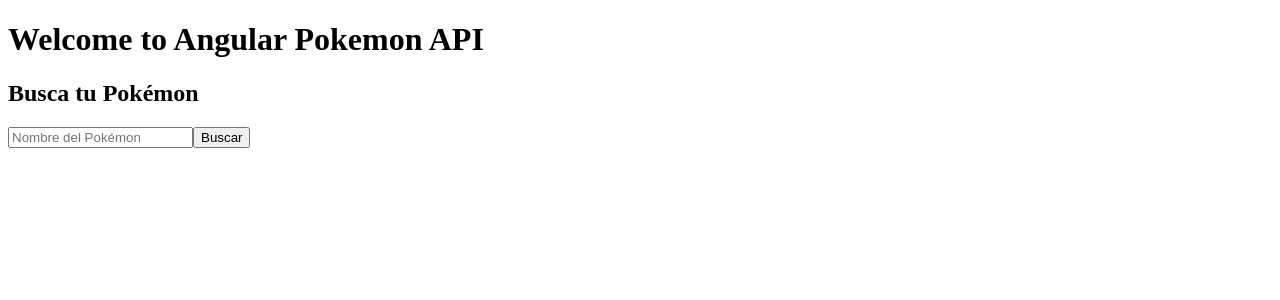
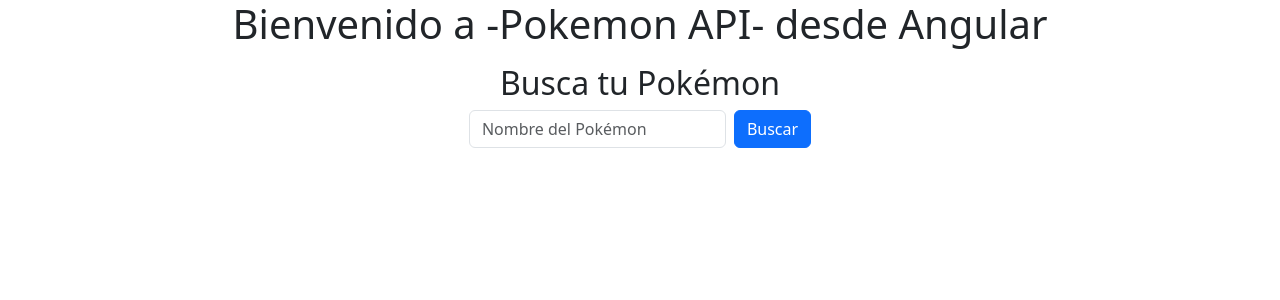
Before and after one commit to JuandeBarco/angular_pokeapi, an Angular app: page / in a window 1280 px wide. Shown: the top 300 px of the page. Built offline with nearby package versions, Linux system fonts and the light colour scheme.

Commit message:
Add Bootstrap for styling; enhance Pokémon form layout and welcome message

```diff
--- a/angular.json
+++ b/angular.json
@@ -27,9 +27,12 @@
               }
             ],
             "styles": [
-              "src/styles.css"
+              "src/styles.css",
+              "node_modules/bootstrap/dist/css/bootstrap.min.css"
             ],
-            "scripts": []
+            "scripts": [
+              "node_modules/bootstrap/dist/js/bootstrap.min.js"
+            ]
           },
           "configurations": {
             "production": {
--- a/package.json
+++ b/package.json
@@ -18,6 +18,7 @@
     "@angular/platform-browser": "^19.0.0",
     "@angular/platform-browser-dynamic": "^19.0.0",
     "@angular/router": "^19.0.0",
+    "bootstrap": "^5.3.3",
     "rxjs": "~7.8.0",
     "tslib": "^2.3.0",
     "zone.js": "~0.15.0"
--- a/src/app/app.component.html
+++ b/src/app/app.component.html
@@ -1,2 +1,6 @@
-<h1>Welcome to Angular Pokemon API</h1>
-<app-pokemon-form></app-pokemon-form>
+<div class="container-fluid">
+    <div class="text-center">
+        <h1>Bienvenido a -Pokemon API- desde Angular</h1>
+        <app-pokemon-form></app-pokemon-form>
+    </div>
+</div>
--- a/src/app/pokemon-form/pokemon-form.component.html
+++ b/src/app/pokemon-form/pokemon-form.component.html
@@ -1,8 +1,20 @@
-<div>
+<div class="mt-3 text-center">
     <h2>Busca tu Pokémon</h2>
-    <form>
-        <input type="text" [(ngModel)]="pokemonName" name="pokemonName" placeholder="Nombre del Pokémon">
-        <button (click)="searchPokemon()" type="submit">Buscar</button>
+    <form class="row justify-content-center align-items-center g-2">
+        <div class="col-auto">
+            <input
+                type="text"
+                class="form-control"
+                [(ngModel)]="pokemonName"
+                name="pokemonName"
+                placeholder="Nombre del Pokémon">
+        </div>
+        <div class="col-auto">
+            <button
+                type="submit"
+                class="btn btn-primary"
+                (click)="searchPokemon()">Buscar</button>
+        </div>
     </form>
 </div>
 
```
Also changed, not shown: 1 other file (tests, documents, lock files or other folders).
